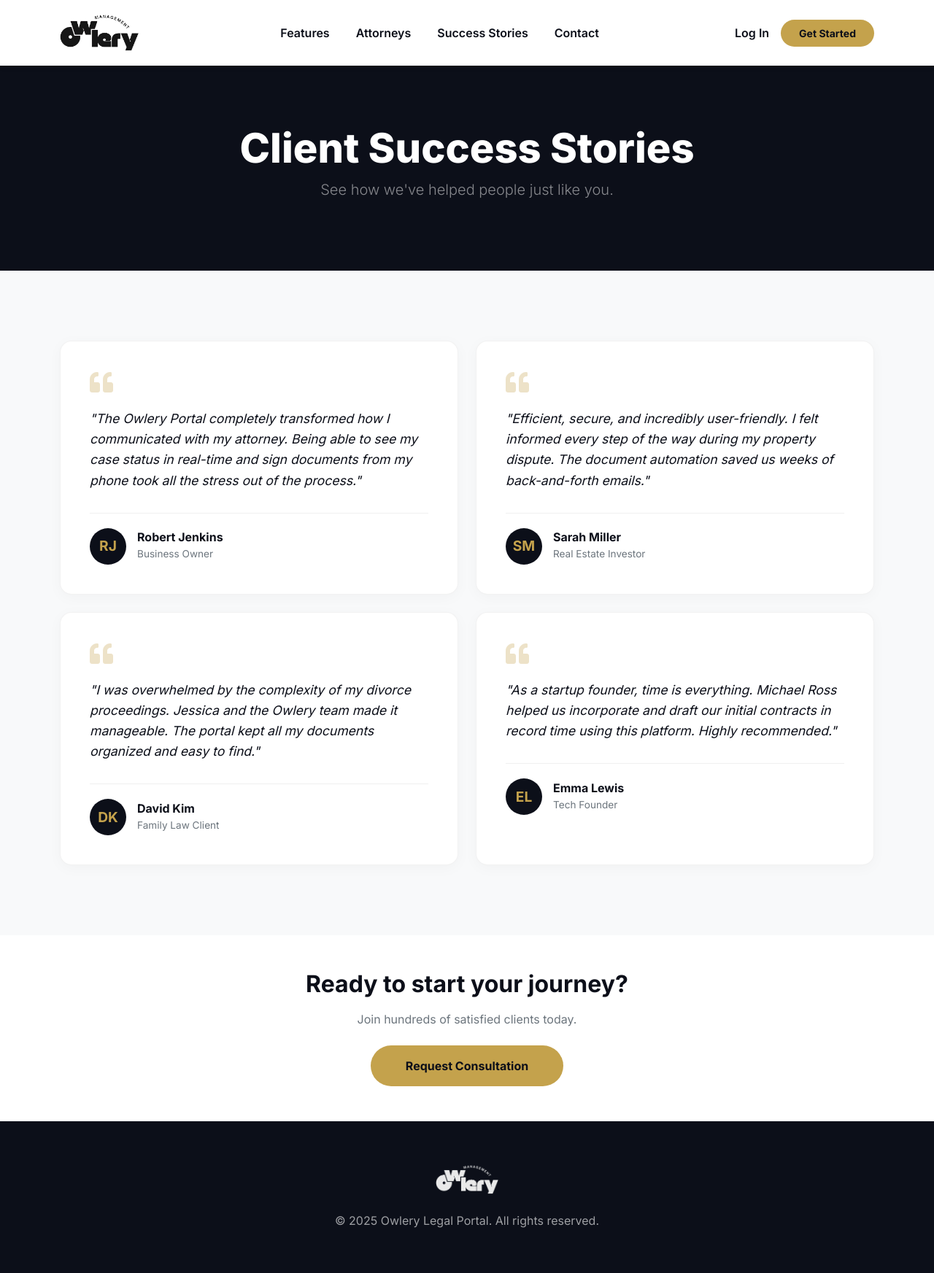
After one commit to susanachavez02/owlerymanagement, a Django app: page /users/success-stories/ in a window 1280 px wide. The commit adds this page. Shown: the whole page at 73% size. Run offline with Django 5.2, Linux system fonts and the light colour scheme.

Commit message:
landing tabs and html

```diff
--- /dev/null
+++ b/templates/base_public.html
@@ -0,0 +1,86 @@
+{% load static %}
+<!doctype html>
+<html lang="en">
+<head>
+    <meta charset="utf-8">
+    <meta name="viewport" content="width=device-width, initial-scale=1">
+    <title>{% block title %}Owlery Legal Portal{% endblock %}</title>
+
+    <link href="https://cdn.jsdelivr.net/npm/bootstrap@5.1.3/dist/css/bootstrap.min.css" rel="stylesheet">
+    <link rel="stylesheet" href="https://cdnjs.cloudflare.com/ajax/libs/font-awesome/5.15.4/css/all.min.css">
+    <link href="https://fonts.googleapis.com/css2?family=Inter:wght@300;400;600;700;800&display=swap" rel="stylesheet">
+
+    <style>
+        :root {
+            --owl-dark: #0c0f19;
+            --owl-gold: #c4a24c;
+            --owl-gold-hover: #e2b857;
+            --bs-font-sans-serif: 'Inter', sans-serif;
+        }
+        body { font-family: 'Inter', sans-serif; background-color: #f8f9fa; color: var(--owl-dark); }
+
+        /* Navigation */
+        .landing-nav { background-color: #fff; padding: 15px 0; box-shadow: 0 2px 10px rgba(0,0,0,0.05); }
+        .nav-link { color: var(--owl-dark); font-weight: 600; margin-left: 20px; transition: color 0.3s; }
+        .nav-link:hover, .nav-link.active { color: var(--owl-gold); }
+
+        /* Buttons */
+        .btn-owl-primary { background-color: var(--owl-gold); color: var(--owl-dark); font-weight: 700; padding: 8px 25px; border-radius: 50px; text-decoration: none; transition: all 0.3s; border: none; }
+        .btn-owl-primary:hover { background-color: var(--owl-gold-hover); transform: translateY(-2px); color: var(--owl-dark); }
+
+        /* Footer */
+        .footer { background-color: var(--owl-dark); color: rgba(255,255,255,0.6); padding: 60px 0; margin-top: auto; }
+        .footer a { color: white; text-decoration: none; transition: color 0.3s; }
+        .footer a:hover { color: var(--owl-gold); }
+
+        /* Page Headers */
+        .page-header { background-color: var(--owl-dark); color: white; padding: 80px 0; text-align: center; }
+        .page-header h1 { font-weight: 800; }
+
+        {% block extra_css %}{% endblock %}
+    </style>
+</head>
+<body class="d-flex flex-column min-vh-100">
+
+    <nav class="navbar navbar-expand-lg landing-nav sticky-top">
+        <div class="container">
+            <a class="navbar-brand" href="{% url 'homepage' %}">
+                <img src="{% static 'images/logoblack.png' %}" alt="Owlery Logo" height="50">
+            </a>
+            <button class="navbar-toggler" type="button" data-bs-toggle="collapse" data-bs-target="#landingNav">
+                <span class="fas fa-bars"></span>
+            </button>
+
+            <div class="collapse navbar-collapse" id="landingNav">
+                <ul class="navbar-nav mx-auto align-items-center">
+                    <li class="nav-item"><a class="nav-link" href="{% url 'users:features' %}">Features</a></li>
+                    <li class="nav-item"><a class="nav-link" href="{% url 'users:attorneys' %}">Attorneys</a></li>
+                    <li class="nav-item"><a class="nav-link" href="{% url 'users:success-stories' %}">Success Stories</a></li>
+                    <li class="nav-item"><a class="nav-link" href="{% url 'users:contact' %}">Contact</a></li>
+                </ul>
+                <ul class="navbar-nav ms-0 align-items-center">
+                    {% if user.is_authenticated %}
+                        <li class="nav-item"><a class="btn btn-owl-primary btn-sm" href="{% url 'users:dashboard' %}">Dashboard</a></li>
+                    {% else %}
+                        <li class="nav-item me-2"><a class="nav-link" href="{% url 'users:login' %}">Log In</a></li>
+                        <li class="nav-item"><a href="{% url 'users:register' %}" class="btn btn-owl-primary btn-sm">Get Started</a></li>
+                    {% endif %}
+                </ul>
+            </div>
+        </div>
+    </nav>
+
+    {% block content %}{% endblock %}
+
+    <footer class="footer mt-auto">
+        <div class="container text-center">
+            <div class="mb-4">
+                <img src="{% static 'images/logoblack.png' %}" alt="Logo" height="40" style="filter: invert(1);">
+            </div>
+            <p class="mb-0">&copy; {% now "Y" %} Owlery Legal Portal. All rights reserved.</p>
+        </div>
+    </footer>
+
+    <script src="https://cdn.jsdelivr.net/npm/bootstrap@5.1.3/dist/js/bootstrap.bundle.min.js"></script>
+</body>
+</html>
--- /dev/null
+++ b/templates/public/success_stories.html
@@ -0,0 +1,157 @@
+{% extends "base_public.html" %}
+{% block title %}Success Stories - Owlery{% endblock %}
+
+{% block content %}
+<style>
+    /* Page Specific Styles */
+    .testimonial-card {
+        background-color: #ffffff;
+        border: 1px solid rgba(0,0,0,0.05);
+        border-radius: 16px;
+        padding: 40px;
+        height: 100%;
+        box-shadow: 0 4px 20px rgba(0,0,0,0.03);
+        transition: transform 0.3s ease;
+    }
+
+    .testimonial-card:hover {
+        transform: translateY(-5px);
+        box-shadow: 0 10px 30px rgba(0,0,0,0.08);
+    }
+
+    .quote-icon {
+        font-size: 2rem;
+        color: var(--owl-gold);
+        opacity: 0.3;
+        margin-bottom: 20px;
+    }
+
+    .testimonial-text {
+        font-size: 1.1rem;
+        line-height: 1.6;
+        color: var(--owl-dark);
+        font-style: italic;
+        margin-bottom: 30px;
+    }
+
+    .client-info {
+        display: flex;
+        align-items: center;
+        gap: 15px;
+        border-top: 1px solid #f0f0f0;
+        padding-top: 20px;
+    }
+
+    .client-avatar {
+        width: 50px;
+        height: 50px;
+        border-radius: 50%;
+        background-color: var(--owl-dark);
+        color: var(--owl-gold);
+        display: flex;
+        align-items: center;
+        justify-content: center;
+        font-weight: bold;
+        font-size: 1.2rem;
+    }
+
+    .client-details h5 {
+        font-size: 1rem;
+        font-weight: 700;
+        margin: 0;
+        color: var(--owl-dark);
+    }
+
+    .client-details span {
+        font-size: 0.85rem;
+        color: #6c757d;
+    }
+</style>
+
+<header class="page-header">
+    <div class="container">
+        <h1 class="display-4">Client Success Stories</h1>
+        <p class="lead text-white-50">See how we've helped people just like you.</p>
+    </div>
+</header>
+
+<section class="py-5 bg-light">
+    <div class="container py-5">
+        <div class="row g-4">
+
+            <div class="col-md-6">
+                <div class="testimonial-card">
+                    <i class="fas fa-quote-left quote-icon"></i>
+                    <p class="testimonial-text">
+                        "The Owlery Portal completely transformed how I communicated with my attorney. Being able to see my case status in real-time and sign documents from my phone took all the stress out of the process."
+                    </p>
+                    <div class="client-info">
+                        <div class="client-avatar">RJ</div>
+                        <div class="client-details">
+                            <h5>Robert Jenkins</h5>
+                            <span>Business Owner</span>
+                        </div>
+                    </div>
+                </div>
+            </div>
+
+            <div class="col-md-6">
+                <div class="testimonial-card">
+                    <i class="fas fa-quote-left quote-icon"></i>
+                    <p class="testimonial-text">
+                        "Efficient, secure, and incredibly user-friendly. I felt informed every step of the way during my property dispute. The document automation saved us weeks of back-and-forth emails."
+                    </p>
+                    <div class="client-info">
+                        <div class="client-avatar">SM</div>
+                        <div class="client-details">
+                            <h5>Sarah Miller</h5>
+                            <span>Real Estate Investor</span>
+                        </div>
+                    </div>
+                </div>
+            </div>
+
+            <div class="col-md-6">
+                <div class="testimonial-card">
+                    <i class="fas fa-quote-left quote-icon"></i>
+                    <p class="testimonial-text">
+                        "I was overwhelmed by the complexity of my divorce proceedings. Jessica and the Owlery team made it manageable. The portal kept all my documents organized and easy to find."
+                    </p>
+                    <div class="client-info">
+                        <div class="client-avatar">DK</div>
+                        <div class="client-details">
+                            <h5>David Kim</h5>
+                            <span>Family Law Client</span>
+                        </div>
+                    </div>
+                </div>
+            </div>
+
+            <div class="col-md-6">
+                <div class="testimonial-card">
+                    <i class="fas fa-quote-left quote-icon"></i>
+                    <p class="testimonial-text">
+                        "As a startup founder, time is everything. Michael Ross helped us incorporate and draft our initial contracts in record time using this platform. Highly recommended."
+                    </p>
+                    <div class="client-info">
+                        <div class="client-avatar">EL</div>
+                        <div class="client-details">
+                            <h5>Emma Lewis</h5>
+                            <span>Tech Founder</span>
+                        </div>
+                    </div>
+                </div>
+            </div>
+
+        </div>
+    </div>
+</section>
+
+<section class="py-5 bg-white text-center">
+    <div class="container">
+        <h2 class="fw-bold mb-3">Ready to start your journey?</h2>
+        <p class="text-muted mb-4">Join hundreds of satisfied clients today.</p>
+        <a href="{% url 'cases:request-consultation' %}" class="btn btn-owl-primary px-5 py-3 rounded-pill">Request Consultation</a>
+    </div>
+</section>
+{% endblock %}
--- a/users/urls.py
+++ b/users/urls.py
@@ -24,6 +24,10 @@
     path('set-password/<uuid:key>/', views.set_password_view, name='set-password'),
     path('user-edit/<int:pk>/', views.user_edit_view, name='user-edit'),
 
-    # Landing Page
-    path('attorney-landing/', views.attorneys_firm_view, name='attorney-landing'),
+    # Public Pages
+    path('features/', views.features_view, name='features'),
+    path('attorneys/', views.attorneys_firm_view, name='attorneys'),
+    path('success-stories/', views.success_stories_view, name='success-stories'),
+    path('contact/', views.contact_page_view, name='contact'),
+
 ]
--- a/users/views.py
+++ b/users/views.py
@@ -434,9 +434,13 @@
         return redirect('users:dashboard')
 
 def attorneys_firm_view(request):
-    attorneys = User.objects.filter(roles__name='Attorney').order_by('last_name', 'first_name')
+    return render(request, 'public/attorneys.html')
 
-    context = {
-        'attorneys': attorneys
-    }
-    return render(request, 'users/attorneys_firm.html', context)
+def features_view(request):
+    return render(request, 'public/features.html')
+
+def success_stories_view(request):
+    return render(request, 'public/success_stories.html')
+
+def contact_page_view(request):
+    return render(request, 'public/contact.html')
```
Also changed, not shown: templates/public/attorneys.html (renamed from templates/users/attorneys_firm.html, +5 -37 lines), templates/public/contact.html (added, +54 -0 lines), templates/public/features.html (added, +47 -0 lines), templates/users/landing_page.html (+29 -9 lines).
